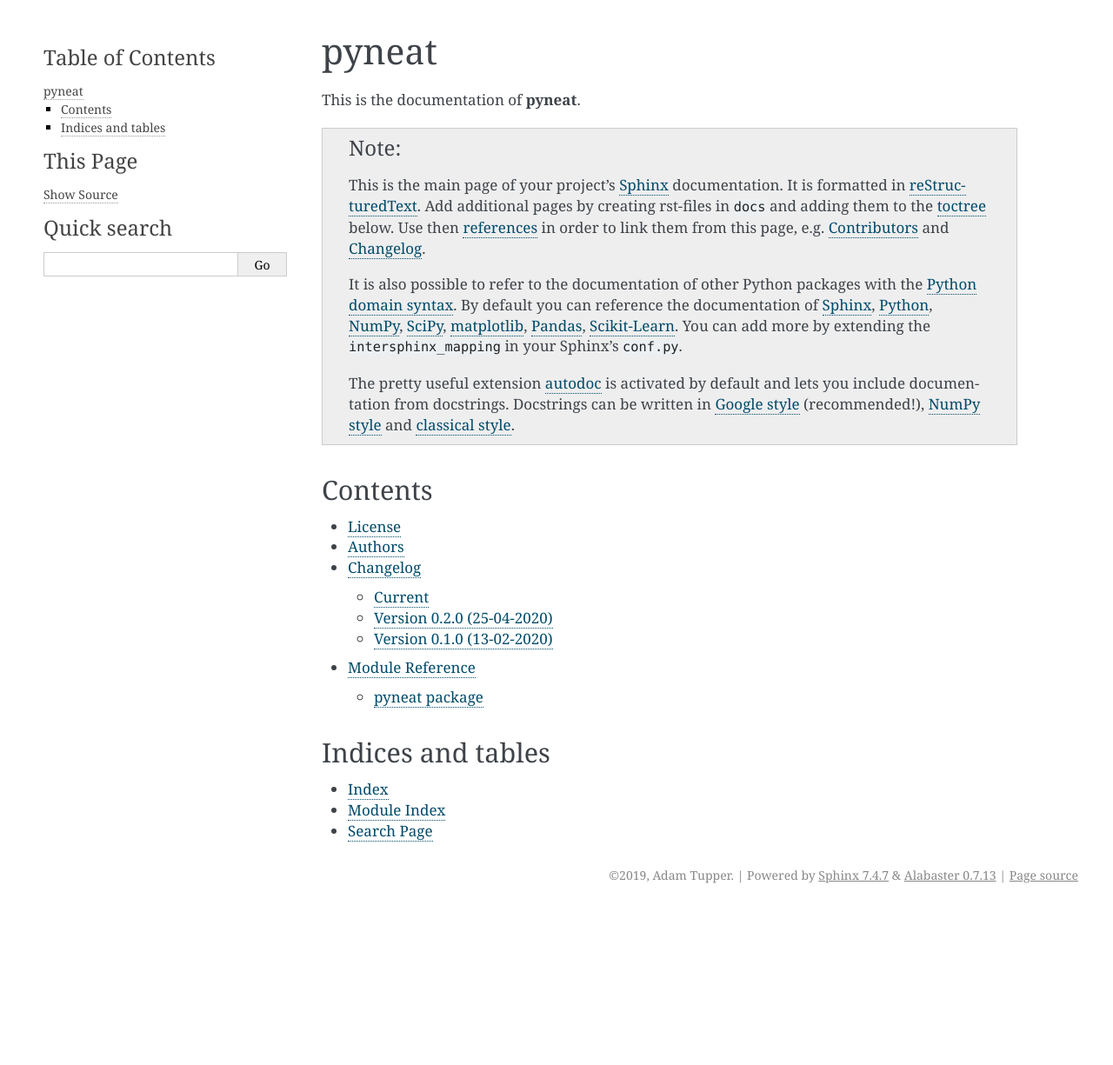
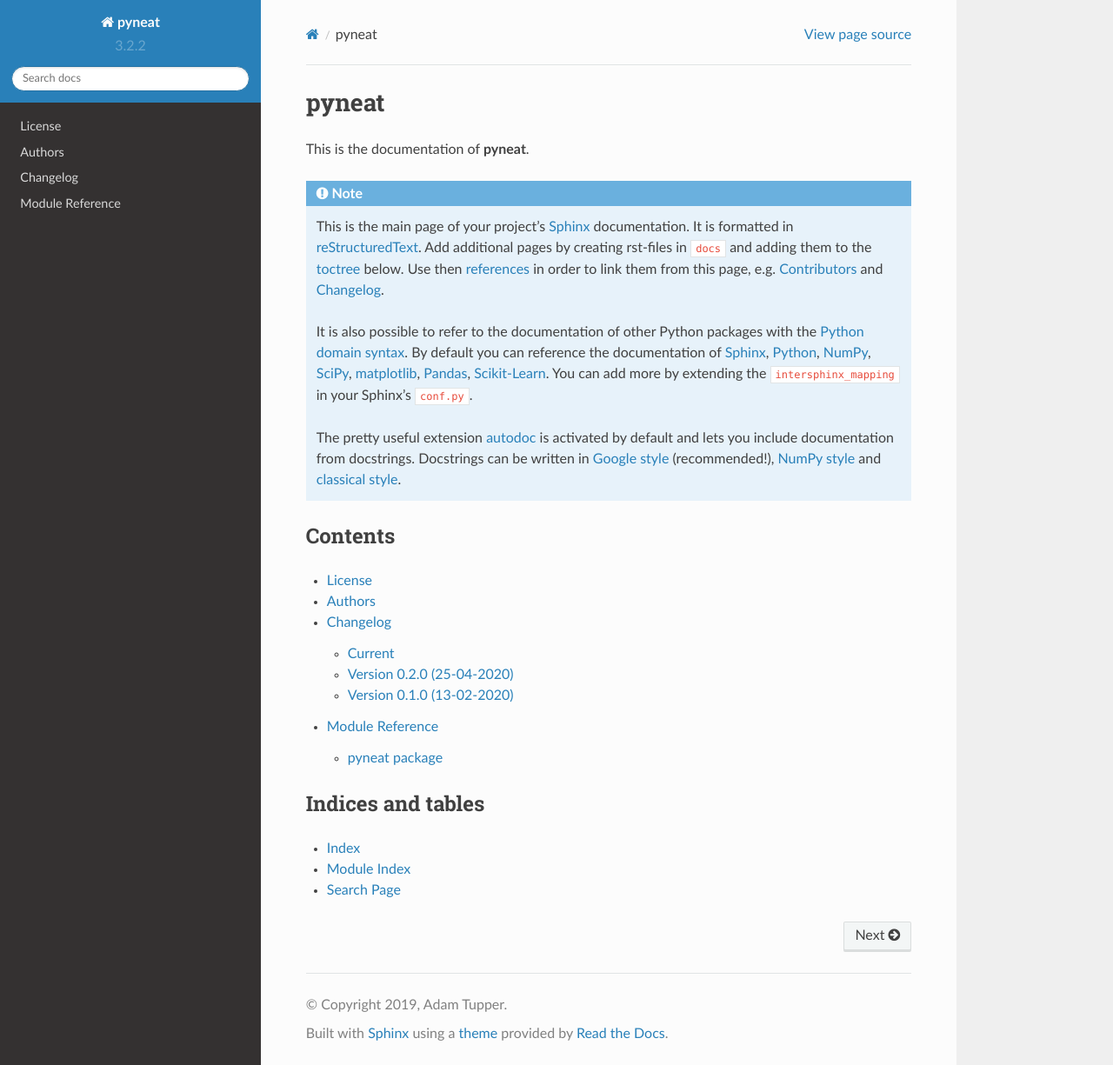
Before and after one commit to adamtupper/pyneat, a Sphinx documentation site: the page built from docs/index.rst, in a window 1280 px wide and 1225 px high. Shown: the whole window at 87% size. Built offline with Sphinx 7.4.7 and the Read the Docs theme 2.0.0, drawn with Linux system fonts in a browser that asks for light colours.

Commit message:
Create seperate doc pages for each submodule.

```diff
--- a/docs/conf.py
+++ b/docs/conf.py
@@ -12,6 +12,7 @@
 import sys
 import inspect
 import shutil
+import sphinx_rtd_theme
 
 __location__ = os.path.join(os.getcwd(), os.path.dirname(
     inspect.getfile(inspect.currentframe())))
@@ -45,7 +46,7 @@
     import sphinx
     from pkg_resources import parse_version
 
-    cmd_line_template = "sphinx-apidoc -f -o {outputdir} {moduledir}"
+    cmd_line_template = "sphinx-apidoc -f -e -o {outputdir} {moduledir}"
     cmd_line = cmd_line_template.format(outputdir=output_dir, moduledir=module_dir)
 
     args = cmd_line.split(" ")
@@ -66,7 +67,7 @@
 extensions = ['sphinx.ext.autodoc', 'sphinx.ext.intersphinx', 'sphinx.ext.todo',
               'sphinx.ext.autosummary', 'sphinx.ext.viewcode', 'sphinx.ext.coverage',
               'sphinx.ext.doctest', 'sphinx.ext.ifconfig', 'sphinx.ext.mathjax',
-              'sphinx.ext.napoleon']
+              'sphinx.ext.napoleon', 'sphinx_rtd_theme']
 
 # Add any paths that contain templates here, relative to this directory.
 templates_path = ['_templates']
@@ -135,15 +136,15 @@
 
 # The theme to use for HTML and HTML Help pages.  See the documentation for
 # a list of builtin themes.
-html_theme = 'alabaster'
+html_theme = 'sphinx_rtd_theme'
 
 # Theme options are theme-specific and customize the look and feel of a theme
 # further.  For a list of options available for each theme, see the
 # documentation.
-html_theme_options = {
-    'sidebar_width': '300px',
-    'page_width': '1200px'
-}
+# html_theme_options = {
+#     'sidebar_width': '300px',
+#     'page_width': '1200px'
+# }
 
 # Add any paths that contain custom themes here, relative to this directory.
 # html_theme_path = []
```
